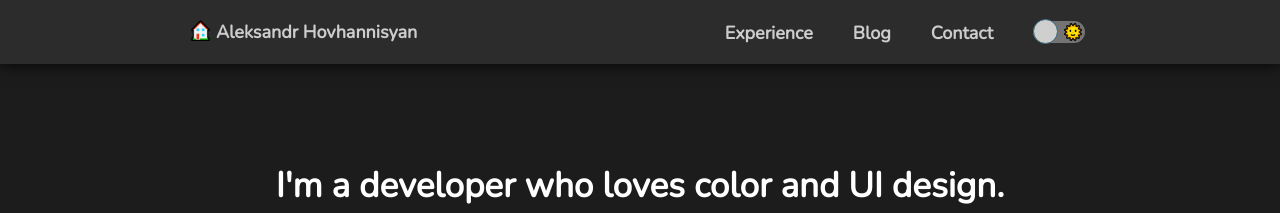
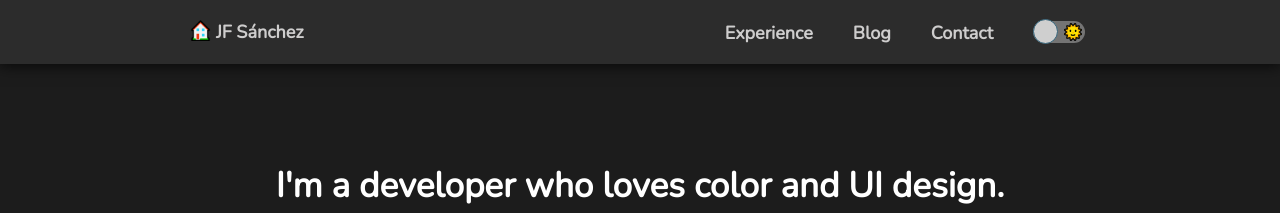
Before and after one commit to jfsanc/jfsanchez, a Jekyll site: the page built from _pages/index.md, in a window 1280 px wide. Shown: the top 213 px of the page. Built offline with Jekyll 4.4.1, drawn with Linux system fonts in a browser that asks for light colours.

Commit message:
Update default.html

```diff
--- a/_layouts/default.html
+++ b/_layouts/default.html
@@ -41,8 +41,8 @@
             <nav id="topnav">
                 <div class="nav-container">
                     <a id="logo" href="/">
-                        <img src="/assets/img/house.png" alt="🏠" />
-                        <span id="website-name">Aleksandr Hovhannisyan</span>
+                        <img src="/assets/img/house.png" alt="🤵🏻" />
+                        <span id="website-name">JF Sánchez</span>
                     </a>
                     {% include svg.html svg="hamburger" class="navbar-hamburger" %}
                     <ul class="nav-links">
```
